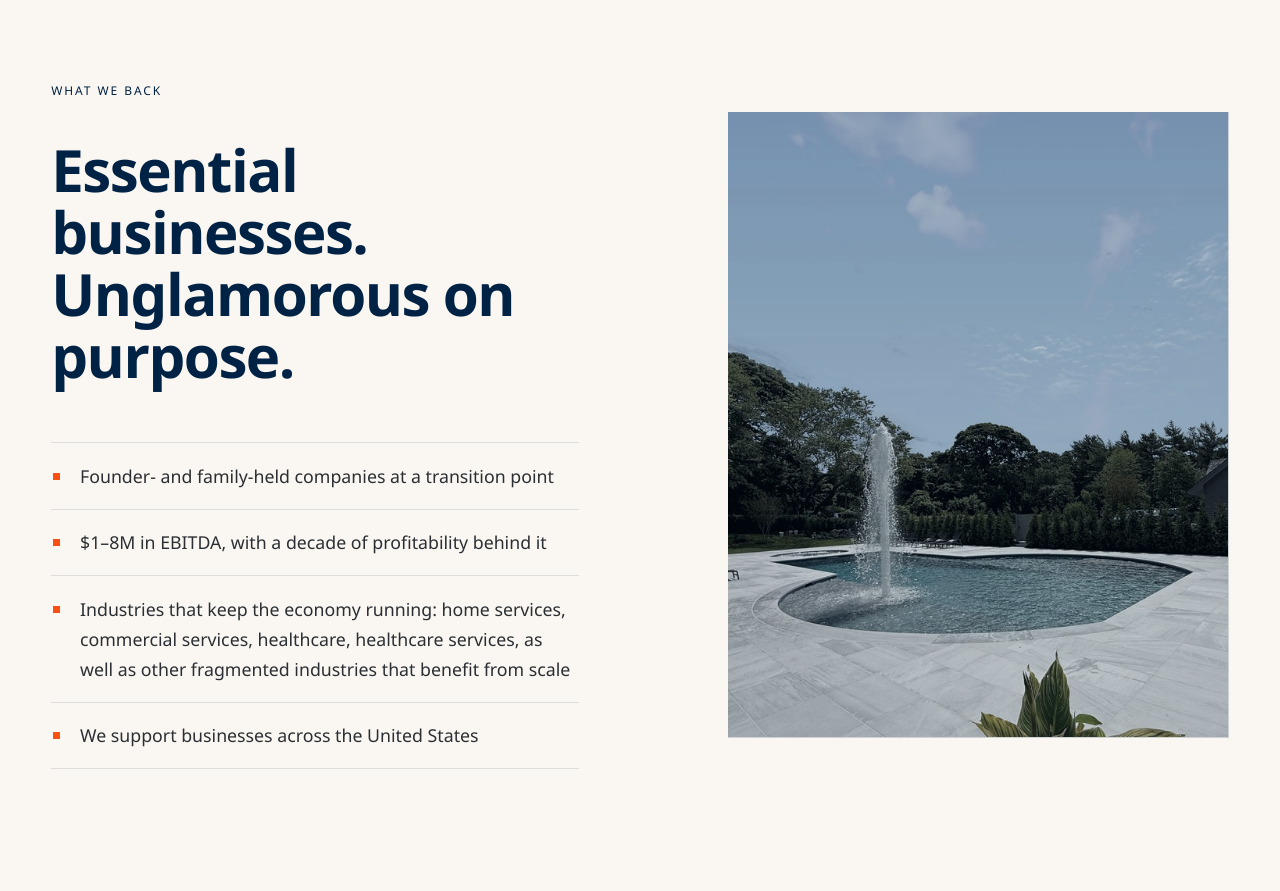
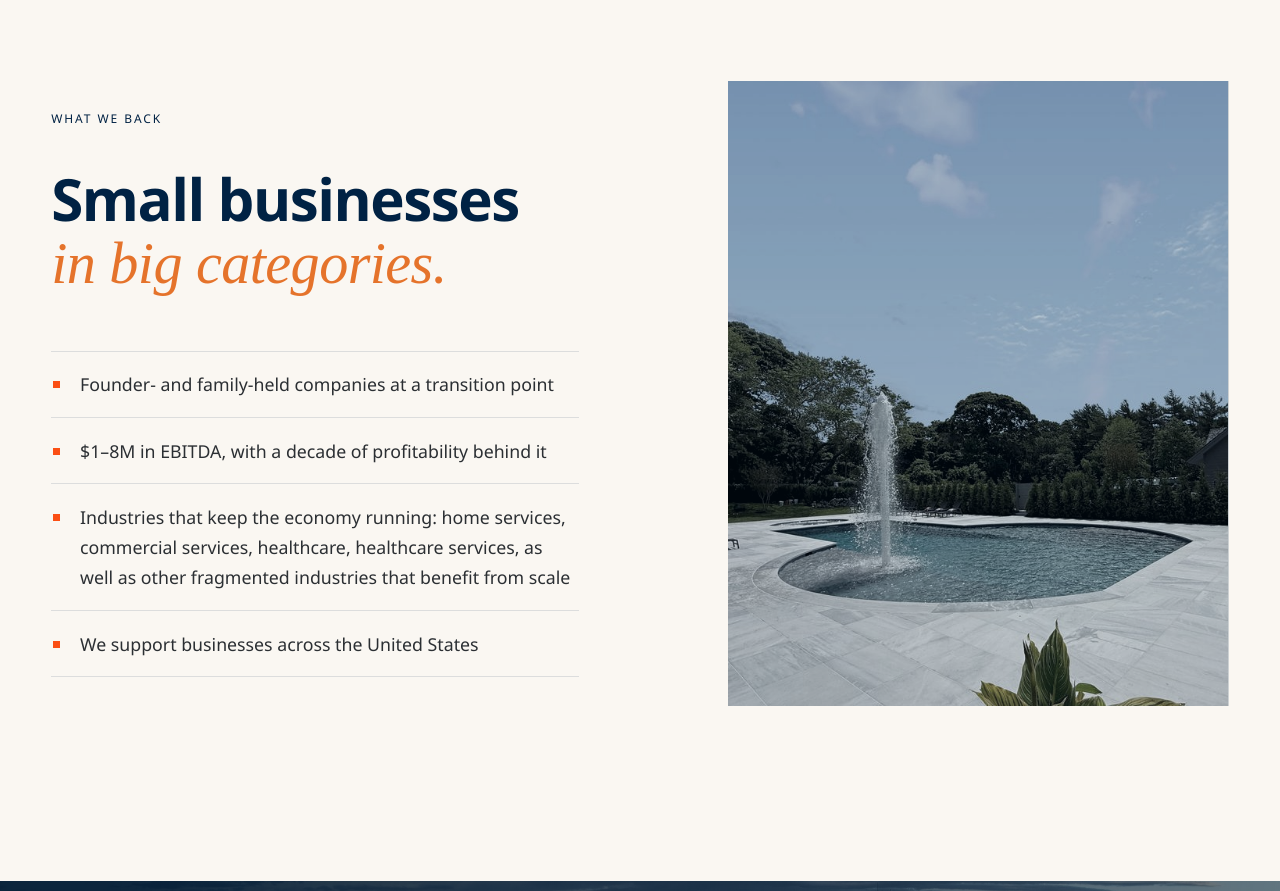
Before and after one commit to FlagstaffPartners1/flagstaff-website, a plain HTML site: page index.html in a window 1280 px wide. Shown: the part 3860-4751 px from the top of the page. Drawn offline with nearby package versions, Linux system fonts and the light colour scheme; a web font is replaced by a local one.

Commit message:
Homepage: new 'What we back' headline, 'Small businesses in big categories.'
Co-Authored-By: Claude Opus 5.5 <noreply@anthropic.com>

```diff
--- a/index.html
+++ b/index.html
@@ -220,7 +220,7 @@
         <div class="container criteria-grid">
           <div class="criteria-copy">
             <p class="eyebrow" data-reveal>What we back</p>
-            <h2 data-lines>Essential businesses.<br>Unglamorous on purpose.</h2>
+            <h2 data-lines>Small businesses<br><em>in big categories.</em></h2>
             <ul class="criteria-list">
               <li data-reveal>Founder- and family-held companies at a transition point</li>
               <li data-reveal>$1–8M in EBITDA, with a decade of profitability behind it</li>
```
